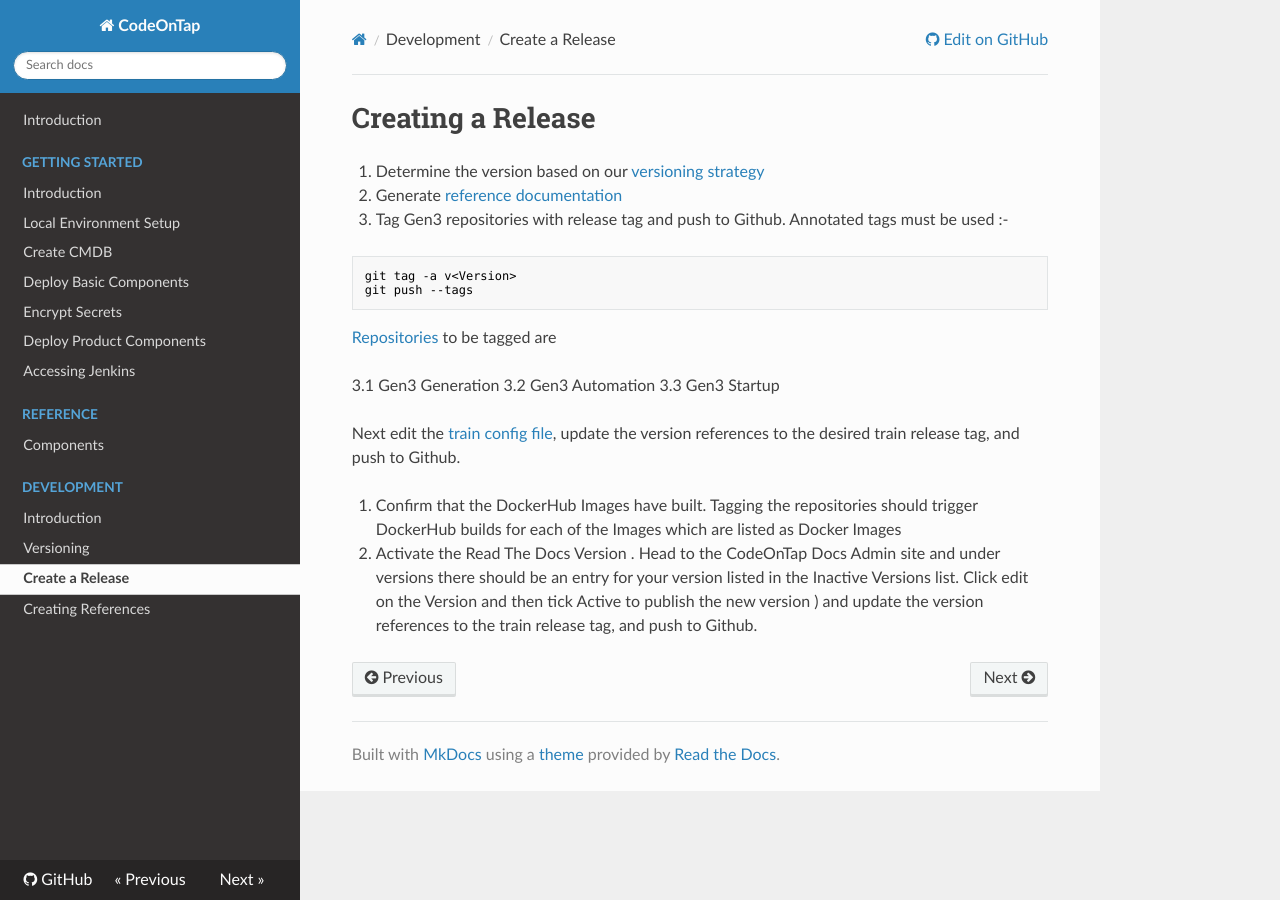
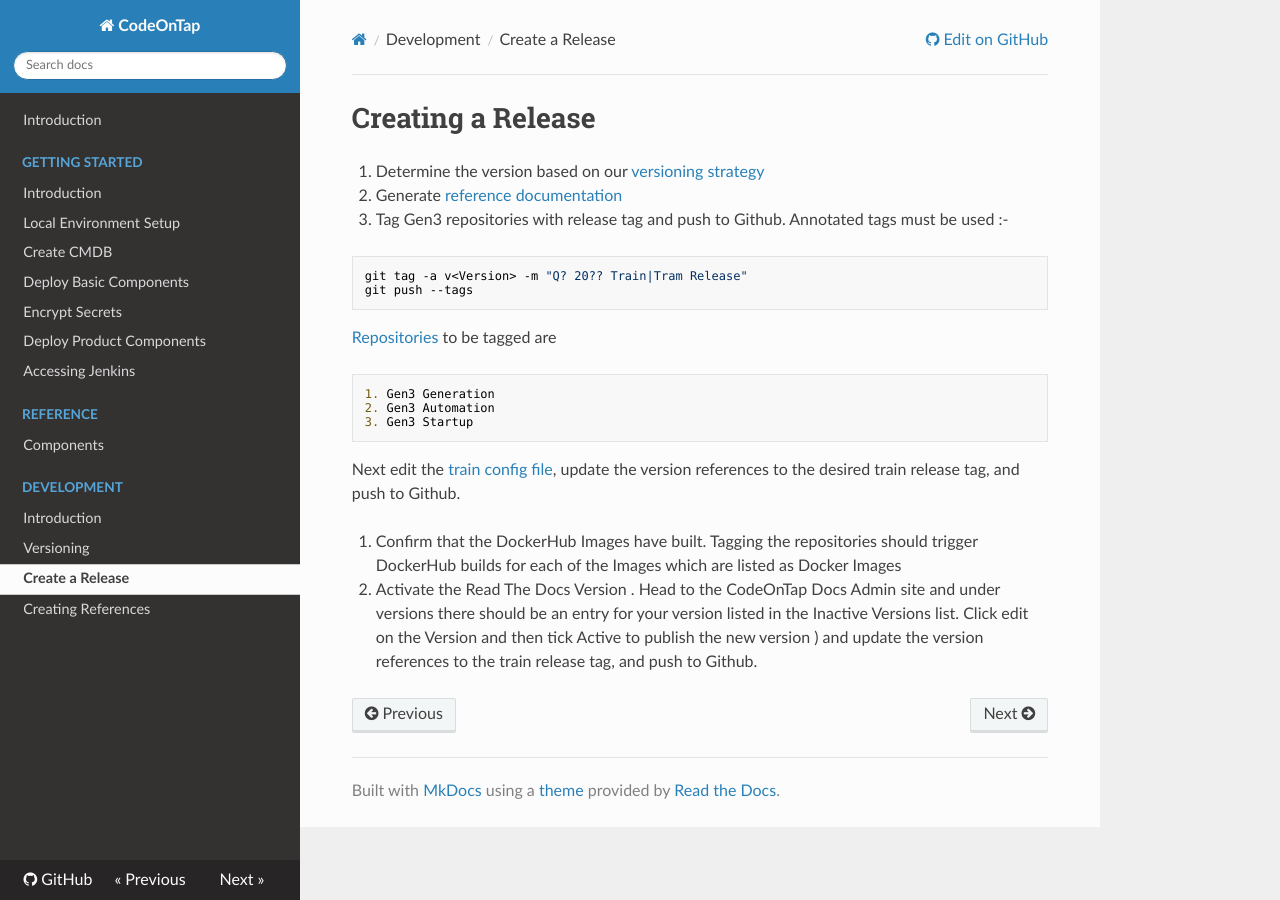
Before and after one commit to codeontap/codeontap, an MkDocs documentation site: the page built from docs/development/creating-a-release.md, in a window 1280 px wide. Built offline with MkDocs 1.6.1, drawn with Linux system fonts in a browser that asks for light colours; nearby versions of some CDN libraries.

Commit message:
Update indenting to get formating correct

````diff
--- a/docs/development/creating-a-release.md
+++ b/docs/development/creating-a-release.md
@@ -5,15 +5,15 @@
 3. Tag Gen3 repositories with release tag and push to Github. Annotated tags must be used :-
 
 ```bash
-git tag -a v<Version>
+git tag -a v<Version> -m "Q? 20?? Train|Tram Release"
 git push --tags
 ```
 
 [Repositories](./index.md) to be tagged are
 
-3.1 Gen3 Generation
-3.2 Gen3 Automation
-3.3 Gen3 Startup
+    1. Gen3 Generation
+    2. Gen3 Automation
+    3. Gen3 Startup
 
 Next edit the [train config file](https://github.com/codeontap/docker-gen3/blob/train/base/config.json), update the version references to the desired train release tag, and push to Github.
 
````
